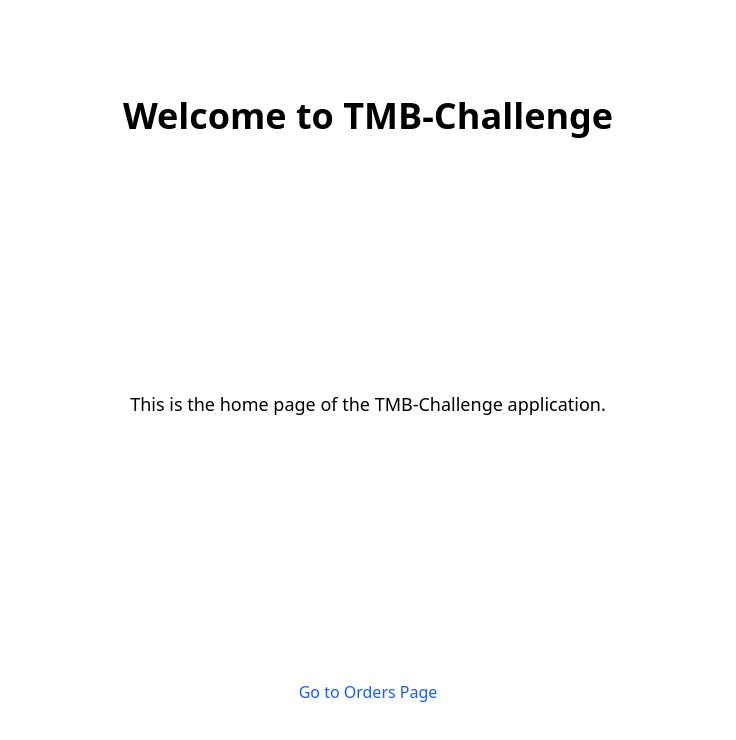
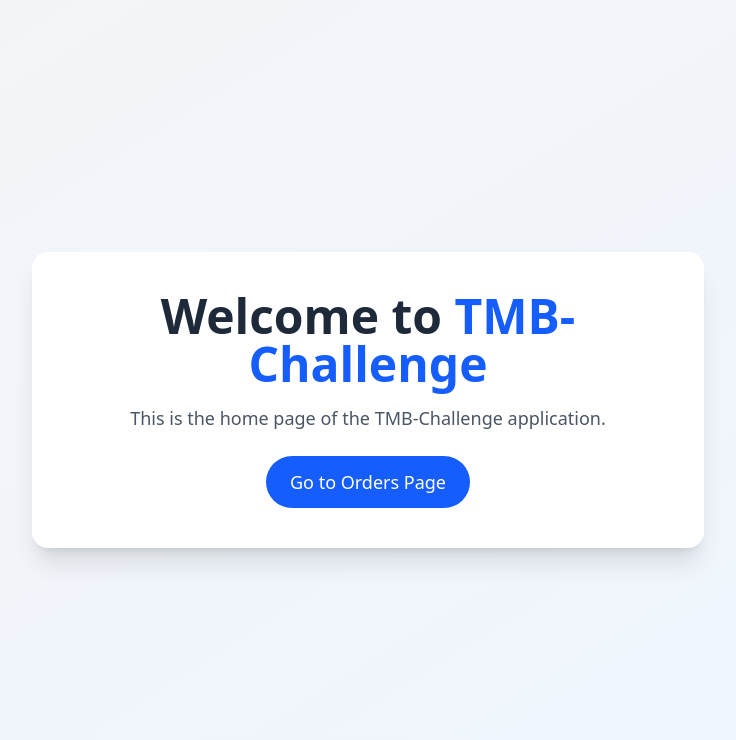
Before and after one commit to Bielzera97/tmb-frontend, a Next.js app: page / in a window 1280 px wide. Shown: the top 740 px of the page, without its empty margins (272-1008 px from the left). Built offline with nearby package versions, Linux system fonts and the light colour scheme.

Commit message:
editing style

```diff
--- a/src/app/components/OrdersTable.tsx
+++ b/src/app/components/OrdersTable.tsx
@@ -217,7 +217,12 @@ const OrdersTable: React.FC = () => {
         </button>
       </div>
 
-      {loading && <div style={{ color: "#2563eb", marginBottom: 16 }}>Carregando...</div>}
+      {loading && (
+        <div className={styles.loadingOverlay}>
+          <div className={styles.spinner}></div>
+        </div>
+      )}
+
 
       <table className={styles.table}>
         <thead>
--- a/src/app/orders/page.tsx
+++ b/src/app/orders/page.tsx
@@ -4,9 +4,9 @@ import OrdersTable from "../components/OrdersTable";
 const OrderPage = () => {
   return (
     <main className={styles.main}>
-      <h1 className={styles.title}>Orders Page</h1>
+      <h1 className={styles.title}>Página de Pedidos</h1>
       <p className={styles.subtitle}>
-        This is the orders page of the TMB-Challenge application.
+        TMB-Challenge
       </p>
       <div className={styles.ordersTableWrapper}>
         <OrdersTable />
--- a/src/app/page.tsx
+++ b/src/app/page.tsx
@@ -1,13 +1,20 @@
-
-
 export default function Home() {
   return (
-    <main className="flex min-h-screen flex-col items-center justify-between p-24">
-      <h1 className="text-4xl font-bold">Welcome to TMB-Challenge</h1>
-      <p className="mt-4 text-lg">This is the home page of the TMB-Challenge application.</p>
-      <a href="/orders" className="mt-6 text-blue-600 hover:underline">
-        Go to Orders Page
-      </a>
+    <main className="flex min-h-screen flex-col items-center justify-center bg-gradient-to-br from-gray-100 to-blue-50 p-8">
+      <div className="max-w-2xl text-center bg-white shadow-xl rounded-2xl p-10 transition-all duration-300 hover:shadow-2xl">
+        <h1 className="text-5xl font-extrabold text-gray-800 mb-4">
+          Welcome to <span className="text-blue-600">TMB-Challenge</span>
+        </h1>
+        <p className="text-lg text-gray-600 mb-6">
+          This is the home page of the TMB-Challenge application.
+        </p>
+        <a
+          href="/orders"
+          className="inline-block bg-blue-600 text-white text-lg font-medium px-6 py-3 rounded-full hover:bg-blue-700 transition-colors"
+        >
+          Go to Orders Page
+        </a>
+      </div>
     </main>
   );
 }
```
Also changed, not shown: src/app/components/OrdersTable.module.css (+27 -0 lines).
